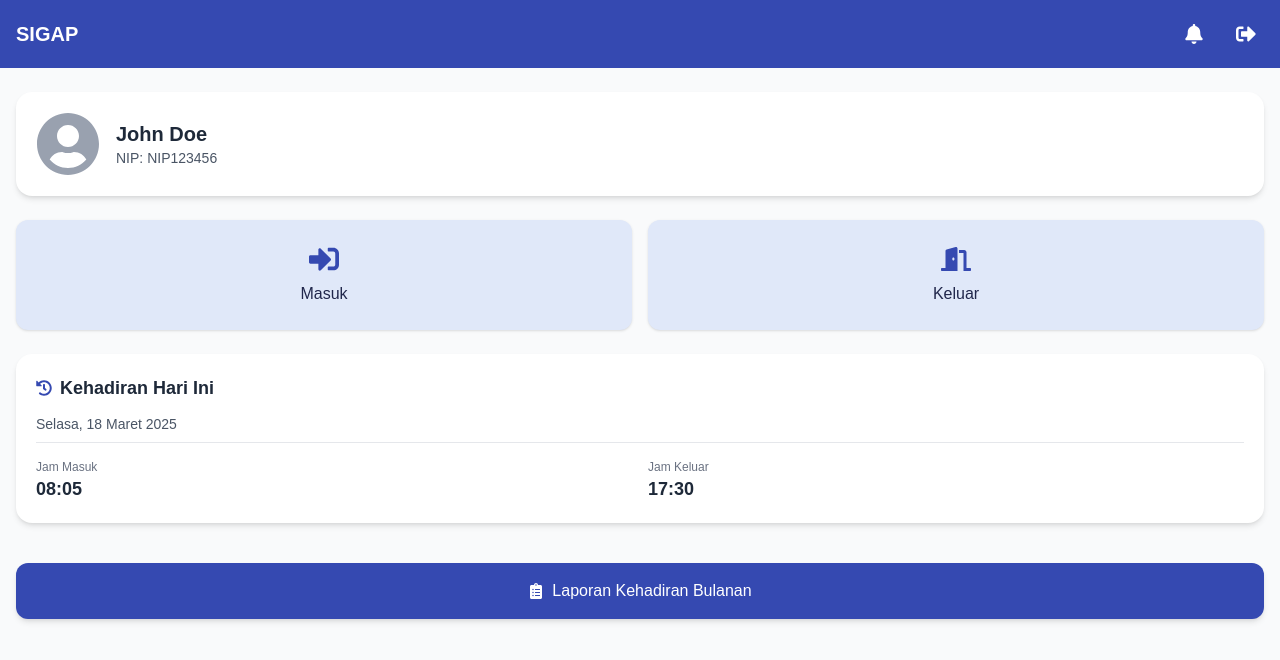
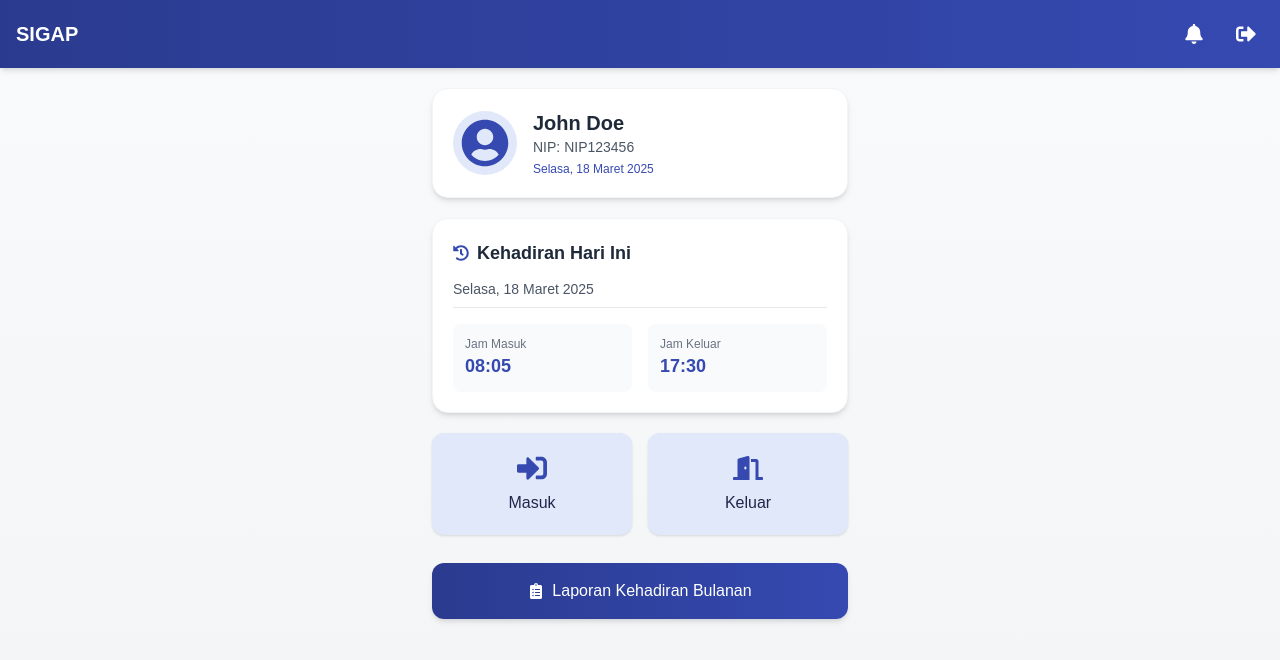
Before and after one commit to GabrielArdy/sigap-frontend, a Next.js app: page /home in a window 1280 px wide. Shown: the top 660 px of the page. Built offline with nearby package versions, Linux system fonts and the light colour scheme.

Commit message:
feat: refine page

```diff
--- a/src/app/home/page.jsx
+++ b/src/app/home/page.jsx
@@ -1,6 +1,6 @@
 'use client'
 import Image from 'next/image';
-import React from 'react';
+import React, { useState } from 'react';
 import { FaUserCircle, FaBell, FaSignOutAlt, FaSignInAlt, FaDoorOpen, FaClipboardList, FaHistory } from 'react-icons/fa';
 
 export default function HomePage() {
@@ -16,36 +16,44 @@ export default function HomePage() {
     }
   };
 
+  // Animation states
+  const [checkInActive, setCheckInActive] = useState(false);
+  const [checkOutActive, setCheckOutActive] = useState(false);
+
   // Handle check in function
   const handleCheckIn = () => {
+    setCheckInActive(true);
+    setTimeout(() => setCheckInActive(false), 300);
     console.log("Check in at:", new Date());
     // Add your check-in logic here
   };
 
   // Handle check out function
   const handleCheckOut = () => {
+    setCheckOutActive(true);
+    setTimeout(() => setCheckOutActive(false), 300);
     console.log("Check out at:", new Date());
     // Add your check-out logic here
   };
 
   return (
-    <div className="min-h-screen bg-gray-50 text-gray-800">
+    <div className="min-h-screen bg-gradient-to-b from-gray-50 to-gray-100 text-gray-800">
       {/* Header with notification and logout */}
-      <header className="bg-[#3549b1] text-white p-4 flex justify-between items-center">
+      <header className="bg-gradient-to-r from-[#2a3b8f] to-[#3549b1] text-white p-4 flex justify-between items-center shadow-md">
         <h1 className="text-xl font-bold">SIGAP</h1>
         <div className="flex items-center space-x-4">
-          <button className="p-2 hover:bg-[#3549b1] rounded-full transition-colors">
+          <button className="p-2 hover:bg-[#3549b1]/70 rounded-full transition-colors duration-200">
             <FaBell className="text-xl" />
           </button>
-          <button className="p-2 hover:bg-[#3549b1] rounded-full transition-colors">
+          <button className="p-2 hover:bg-[#3549b1]/70 rounded-full transition-colors duration-200">
             <FaSignOutAlt className="text-xl" />
           </button>
         </div>
       </header>
 
-      <main className="container mx-auto px-4 py-6 flex flex-col gap-6">
+      <main className="container mx-auto px-4 py-5 flex flex-col gap-5 max-w-md">
         {/* Greeting Card with user info */}
-        <div className="bg-white rounded-2xl p-5 shadow-md">
+        <div className="bg-white rounded-2xl p-5 shadow-md hover:shadow-lg transition-shadow duration-200 border border-gray-100">
           <div className="flex items-center space-x-4">
             {userData.avatarUrl ? (
               <Image
@@ -54,11 +62,35 @@ export default function HomePage() {
                 className="w-16 h-16 rounded-full border-2 border-[#3549b1]"
               />
             ) : (
-              <FaUserCircle className="w-16 h-16 text-gray-400" />
+              <div className="bg-[#e0e8f9] p-2 rounded-full">
+                <FaUserCircle className="w-12 h-12 text-[#3549b1]" />
+              </div>
             )}
             <div>
               <h2 className="text-xl font-bold">{userData.name}</h2>
               <p className="text-sm text-gray-600">NIP: {userData.employeeId}</p>
+              <p className="text-xs text-[#3549b1] mt-1">{userData.todayAttendance.date}</p>
+            </div>
+          </div>
+        </div>
+
+        {/* Today's Attendance Card */}
+        <div className="bg-white rounded-2xl p-5 shadow-md hover:shadow-lg transition-shadow duration-200 border border-gray-100">
+          <div className="flex items-center mb-3">
+            <FaHistory className="text-[#3549b1] mr-2" />
+            <h3 className="text-lg font-bold">Kehadiran Hari Ini</h3>
+          </div>
+          <div className="border-b border-gray-200 pb-2 mb-3">
+            <p className="text-sm text-gray-600">{userData.todayAttendance.date}</p>
+          </div>
+          <div className="grid grid-cols-2 gap-4 pt-1">
+            <div className="bg-[#f8fafc] p-3 rounded-lg">
+              <p className="text-xs text-gray-500">Jam Masuk</p>
+              <p className="text-lg font-semibold text-[#3549b1]">{userData.todayAttendance.checkIn || "-"}</p>
+            </div>
+            <div className="bg-[#f8fafc] p-3 rounded-lg">
+              <p className="text-xs text-gray-500">Jam Keluar</p>
+              <p className="text-lg font-semibold text-[#3549b1]">{userData.todayAttendance.checkOut || "-"}</p>
             </div>
           </div>
         </div>
@@ -67,7 +99,7 @@ export default function HomePage() {
         <div className="grid grid-cols-2 gap-4">
           <button
             onClick={handleCheckIn}
-            className="flex flex-col items-center justify-center bg-[#e0e8f9] hover:bg-[#c8d7f5] p-6 rounded-xl shadow transition-colors"
+            className={`flex flex-col items-center justify-center bg-[#e0e8f9] hover:bg-[#c8d7f5] p-5 rounded-xl shadow transition-all duration-200 ${checkInActive ? 'transform scale-95' : ''}`}
           >
             <FaSignInAlt className="text-[#3549b1] text-3xl mb-2" />
             <span className="font-medium text-[#20264b]">Masuk</span>
@@ -75,36 +107,15 @@ export default function HomePage() {
 
           <button
             onClick={handleCheckOut}
-            className="flex flex-col items-center justify-center bg-[#e0e8f9] hover:bg-[#c8d7f5] p-6 rounded-xl shadow transition-colors"
+            className={`flex flex-col items-center justify-center bg-[#e0e8f9] hover:bg-[#c8d7f5] p-5 rounded-xl shadow transition-all duration-200 ${checkOutActive ? 'transform scale-95' : ''}`}
           >
             <FaDoorOpen className="text-[#3549b1] text-3xl mb-2" />
             <span className="font-medium text-[#20264b]">Keluar</span>
           </button>
         </div>
 
-        {/* Today's Attendance Card */}
-        <div className="bg-white rounded-2xl p-5 shadow-md">
-          <div className="flex items-center mb-3">
-            <FaHistory className="text-[#3549b1] mr-2" />
-            <h3 className="text-lg font-bold">Kehadiran Hari Ini</h3>
-          </div>
-          <div className="border-b border-gray-200 pb-2 mb-2">
-            <p className="text-sm text-gray-600">{userData.todayAttendance.date}</p>
-          </div>
-          <div className="grid grid-cols-2 gap-4 pt-2">
-            <div>
-              <p className="text-xs text-gray-500">Jam Masuk</p>
-              <p className="text-lg font-semibold">{userData.todayAttendance.checkIn || "-"}</p>
-            </div>
-            <div>
-              <p className="text-xs text-gray-500">Jam Keluar</p>
-              <p className="text-lg font-semibold">{userData.todayAttendance.checkOut || "-"}</p>
-            </div>
-          </div>
-        </div>
-
         {/* Monthly Report Button */}
-        <button className="mt-4 bg-[#3549b1] hover:bg-[#3549b1] text-white py-4 px-6 rounded-xl shadow-md transition-colors flex items-center justify-center">
+        <button className="mt-2 bg-gradient-to-r from-[#2a3b8f] to-[#3549b1] hover:from-[#243780] hover:to-[#2d3e9d] text-white py-4 px-6 rounded-xl shadow-md transition-colors flex items-center justify-center transform hover:translate-y-[-2px] duration-200">
           <FaClipboardList className="mr-2" />
           Laporan Kehadiran Bulanan
         </button>
--- a/src/app/login/page.jsx
+++ b/src/app/login/page.jsx
@@ -24,8 +24,6 @@ export default function Login() {
       if (response.success) {
         // Store user data or token in localStorage/sessionStorage
         localStorage.setItem('token', response.data.token);
-        console.log(response.data.token);
-        console.log(response.data.user);
         localStorage.setItem('user', JSON.stringify(response.data.user));
 
         // Redirect to dashboard or home page
```
